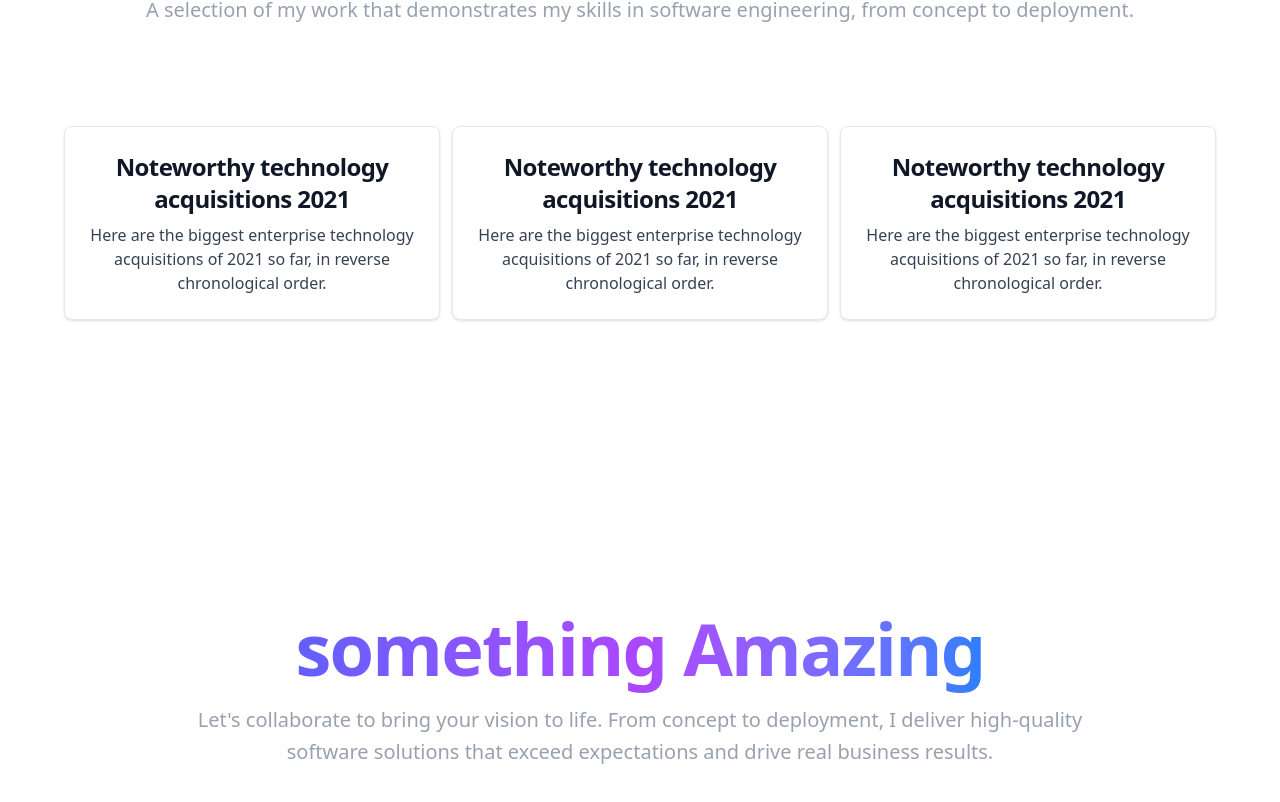
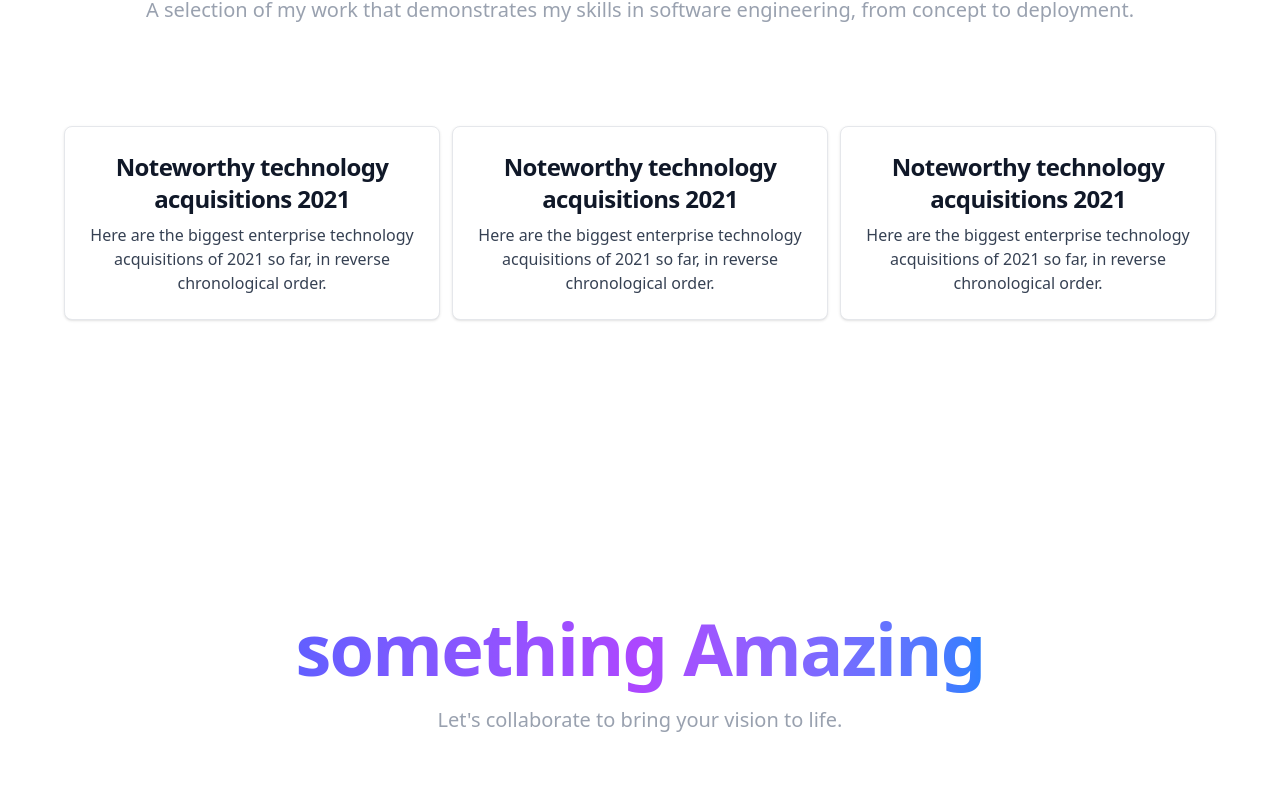
Before and after one commit to Serge07cloud/my-portfolio, a React (Vite) app: page / in a window 1280 px wide. Shown: the part 2641-3443 px from the top of the page. Built offline with nearby package versions, Linux system fonts and the light colour scheme.

Commit message:
Update Calling.jsx

```diff
--- a/src/components/Calling.jsx
+++ b/src/components/Calling.jsx
@@ -6,7 +6,7 @@ const Calling = () =>
         <h1 className="text-5xl font-bold tracking-tight text-balance text-white sm:text-7xl">Ready to build <span className="bg-clip-text text-transparent bg-gradient-to-r from-indigo-500 via-purple-500 to-blue-500">something Amazing</span>
         </h1>
         <div className="text-lg font-medium py-5 text-pretty max-w-4xl mx-auto text-gray-400 sm:text-xl/8">
-          Let's collaborate to bring your vision to life. From concept to deployment, I deliver high-quality software solutions that exceed expectations and drive real business results.
+          Let's collaborate to bring your vision to life.
         </div>
       </div>
     </>
```
